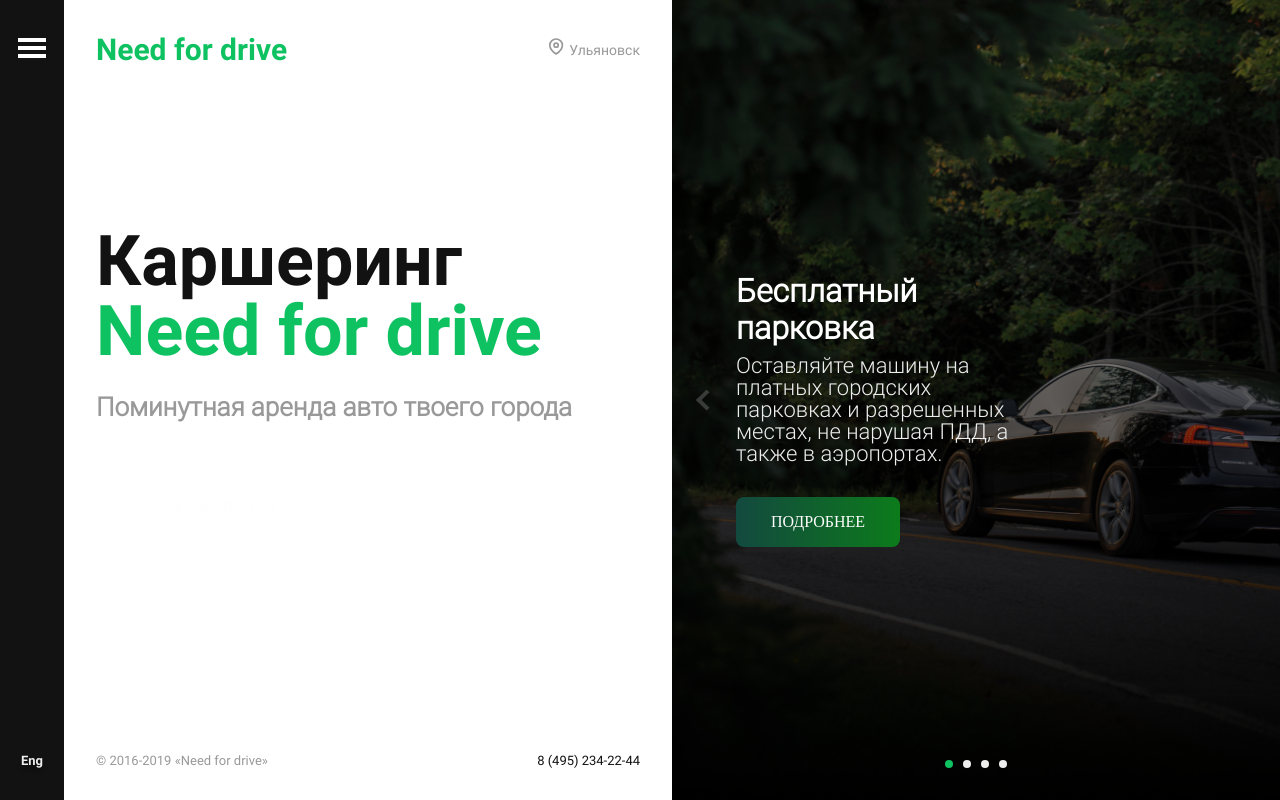
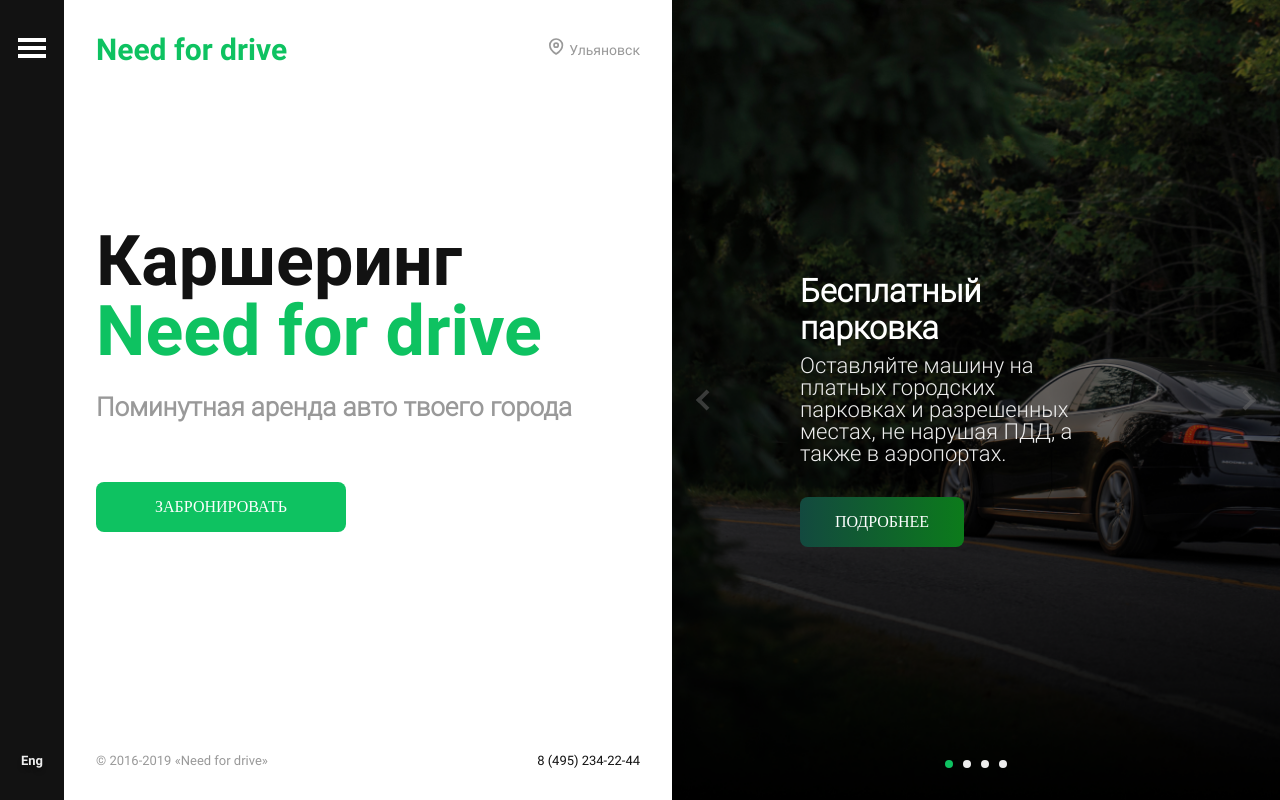
Before and after one commit to Maksim2103/NeedForDrive-Client, a React (Create React App) app: page / in a window 1280 px wide. Built offline with nearby package versions, Linux system fonts and the light colour scheme.

Commit message:
V-01/F-01 fix App.scss

```diff
--- a/src/App.scss
+++ b/src/App.scss
@@ -43,7 +43,6 @@
     text-transform: uppercase;
     text-decoration: none;
     color: #fefefe;
-    // background: linear-gradient(90deg, #0ec261 2.61%, #039f67 112.6%);
     background-blend-mode: darken;
     border-radius: 8px;
     padding: 16px 19px;
@@ -52,12 +51,10 @@
     display: inline-block;
     &:hover {
       color: $grey-color-light;
-      // background: linear-gradient(90deg, #0b934a 2.61%, #026e47 112.6%);
       filter: brightness(60%);
     }
     &:active {
       color: $grey-color-light;
-      // background: linear-gradient(90deg, #076432 2.61%, #013c27 112.6%);
       background-blend-mode: darken;
     }
   }
@@ -430,6 +427,7 @@
 
       &__inner {
         margin-bottom: 135px;
+        padding-left: 64px;
       }
       display: flex;
       flex-direction: column;
--- a/src/components/Content/BodyContent/index.jsx
+++ b/src/components/Content/BodyContent/index.jsx
@@ -11,7 +11,11 @@
       <h2 className="body-content__description">
         Поминутная аренда авто твоего города
       </h2>
-      <MainButton buttonWidth="250px" buttonText="Забронировать" />
+      <MainButton
+        buttonWidth="250px"
+        buttonText="Забронировать"
+        buttonBackGroundColor="#0ec261"
+      />
     </div>
   );
 };
```
Also changed, not shown: src/components/Pages/Order/index.jsx (added).
